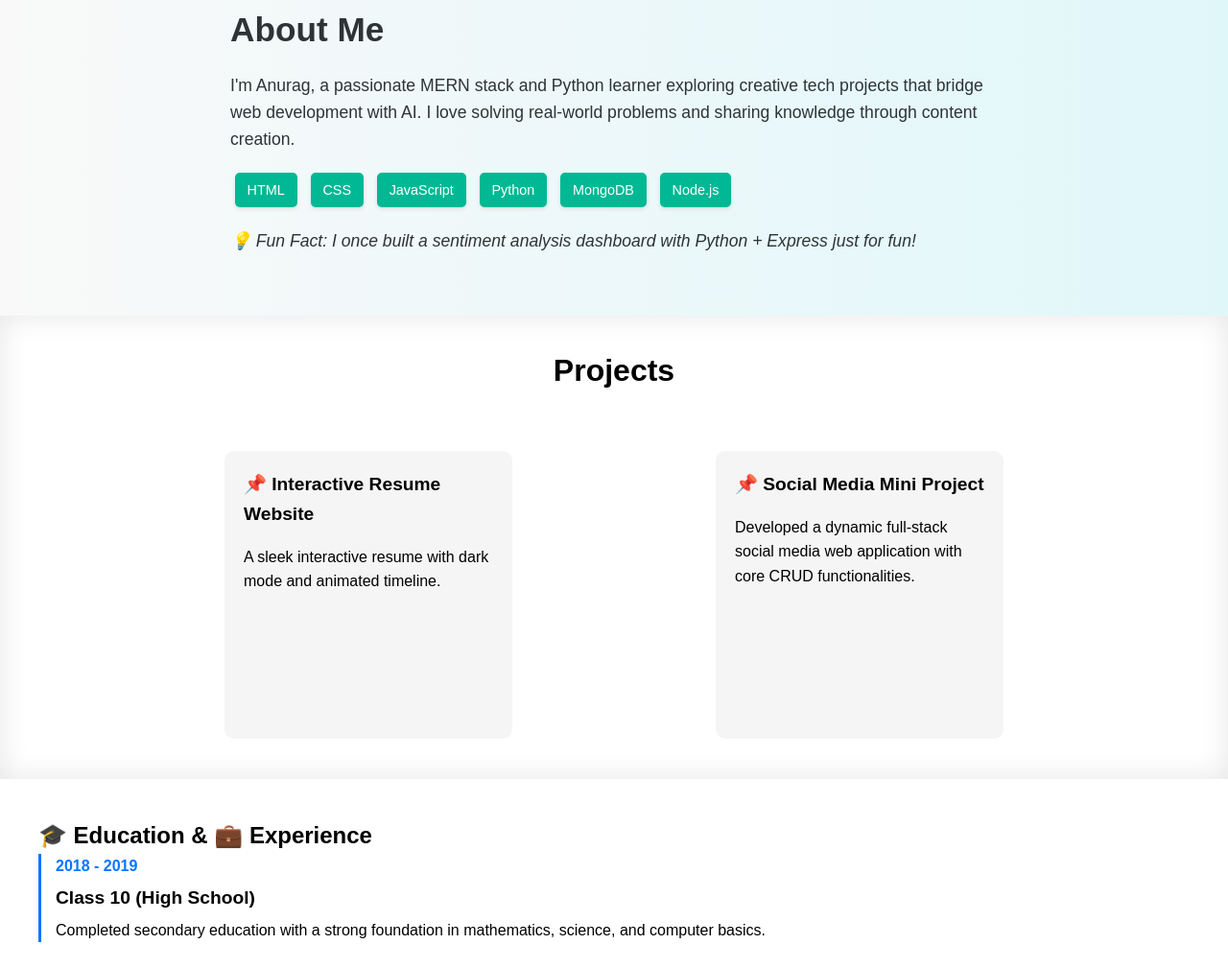
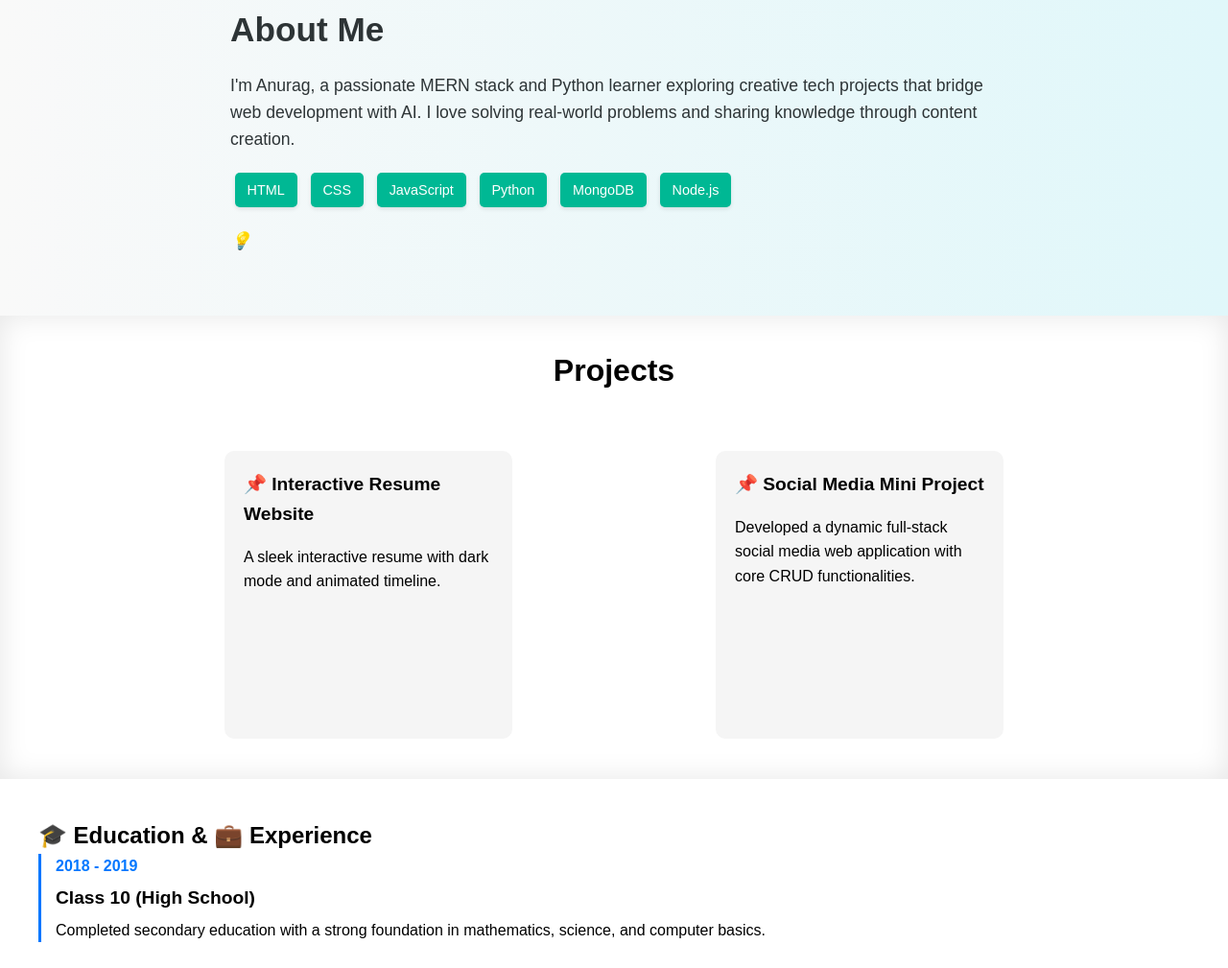
Before and after one commit to anuragjai123/Portfolio, a plain HTML site: page resume-website/index.html in a window 1280 px wide. Shown: the part 871-1880 px from the top of the page at 96% size. Drawn offline with Linux system fonts and the light colour scheme.

Commit message:
changes are done

```diff
--- a/resume-website/index.html
+++ b/resume-website/index.html
@@ -62,7 +62,7 @@
 
       <!-- 💡 Fun Fact -->
       <p class="fun-fact">
-        💡 Fun Fact: I once built a sentiment analysis dashboard with Python + Express just for fun!
+        💡
       </p>
     </div>
   </section>
```
